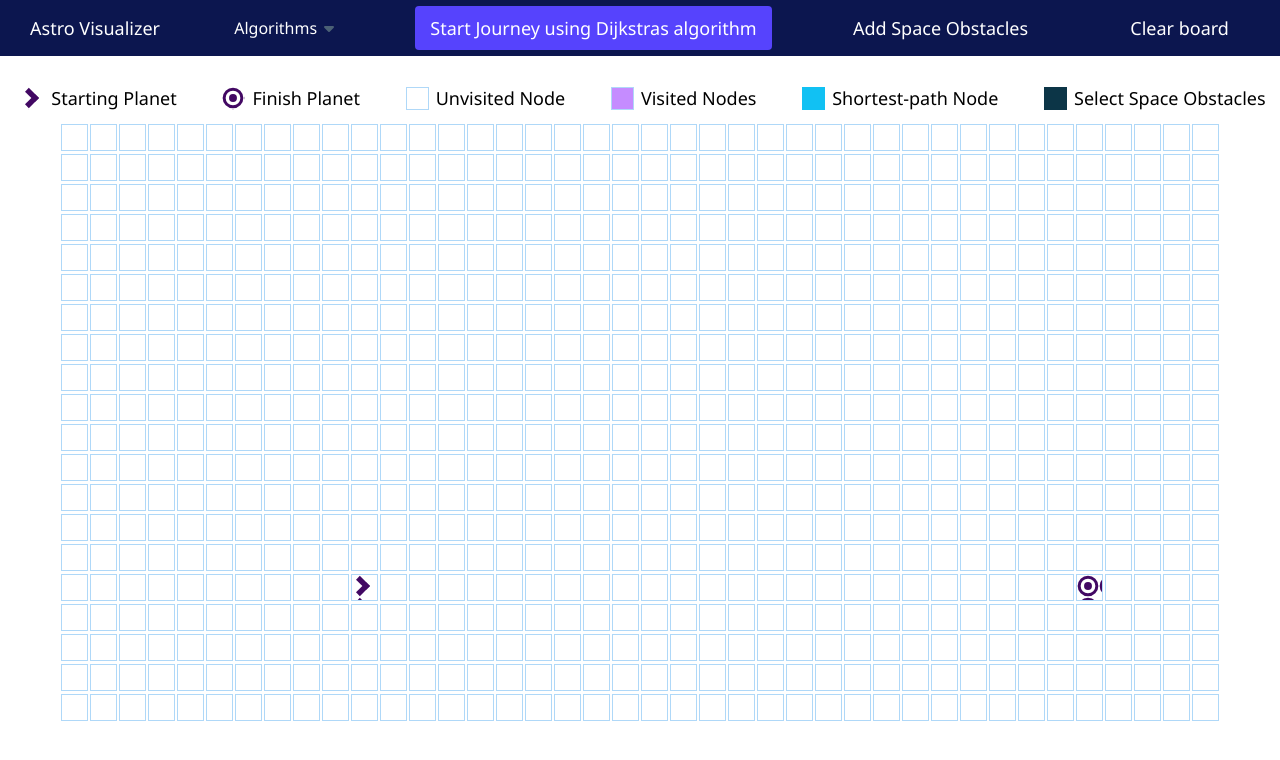
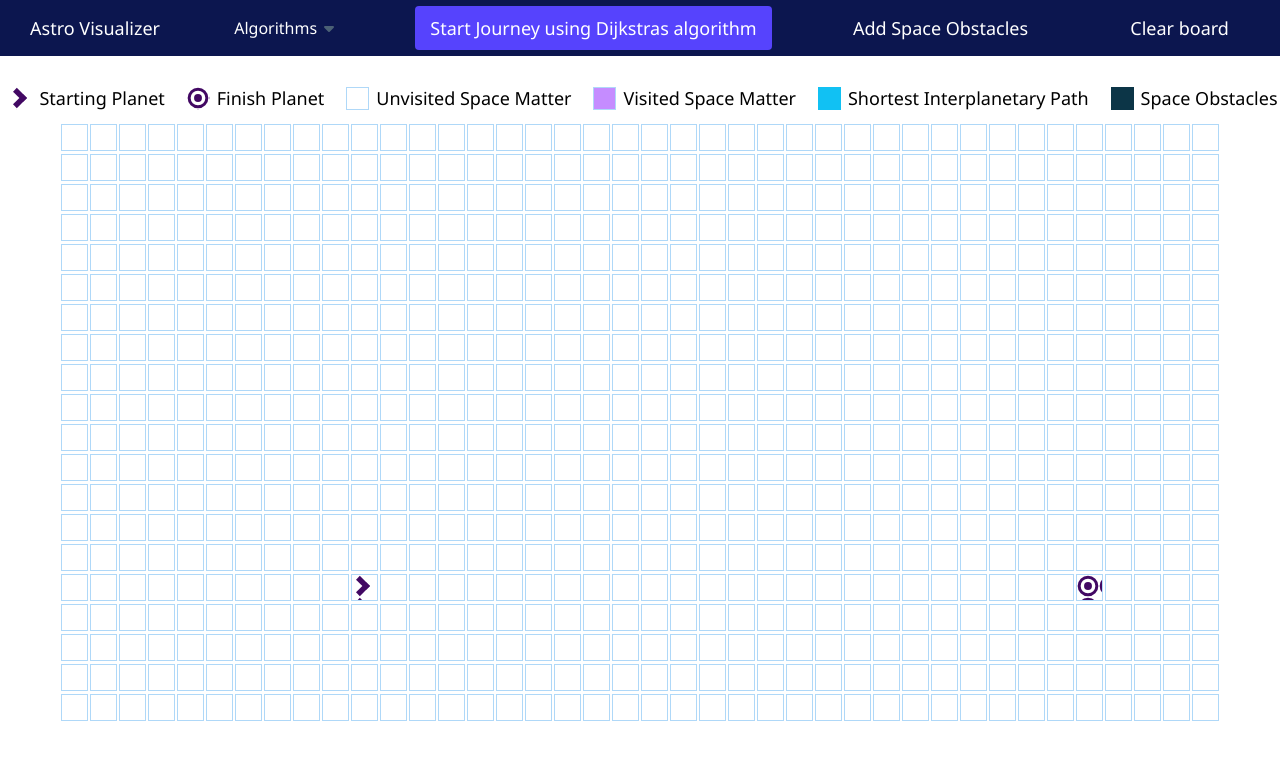
Before and after one commit to bobikenobi12/kompetentnite, a React (Create React App) app in the folder astro-visualizer/: page / in a window 1280 px wide. Shown: the top 760 px of the page. Built offline with nearby package versions, Linux system fonts and the light colour scheme.

Commit message:
Change Node headings

```diff
--- a/astro-visualizer/src/NavBar/NavBar.js
+++ b/astro-visualizer/src/NavBar/NavBar.js
@@ -46,19 +46,19 @@ export default function NavBar({ visualizeDijkstra, setObstacles }) {
         </div>
         <div className="labels-unvisited">
           <div className="labels-unvisited--icon"></div>
-          Unvisited Node
+          Unvisited Space Matter
         </div>
         <div className="labels-visited">
           <div className="labels-visited--icon"></div>
-          Visited Nodes
+          Visited Space Matter
         </div>
         <div className="labels-shortest">
           <div className="labels-shortest--icon"></div>
-          Shortest-path Node
+          Shortest Interplanetary Path
         </div>
         <div className="labels-wall">
           <div className="labels-wall--icon"></div>
-          Select Space Obstacles
+          Space Obstacles
         </div>
       </div>
     </>
```
